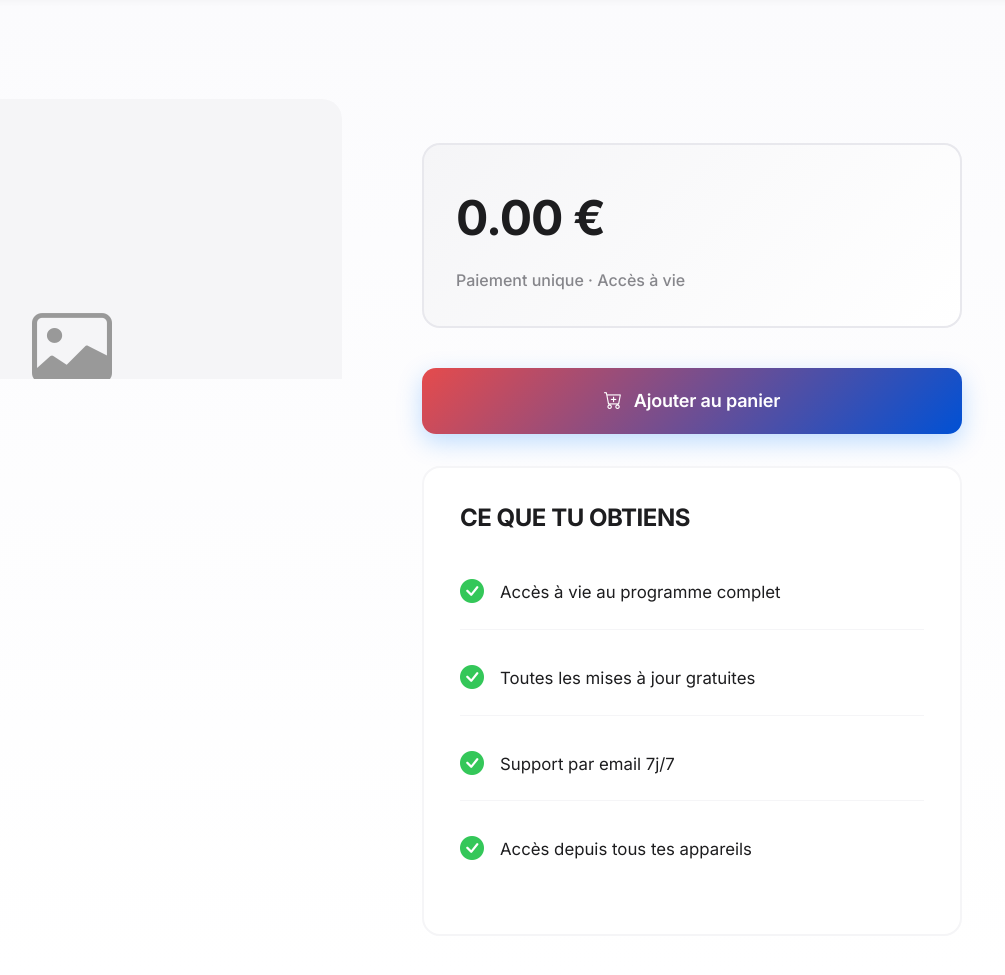
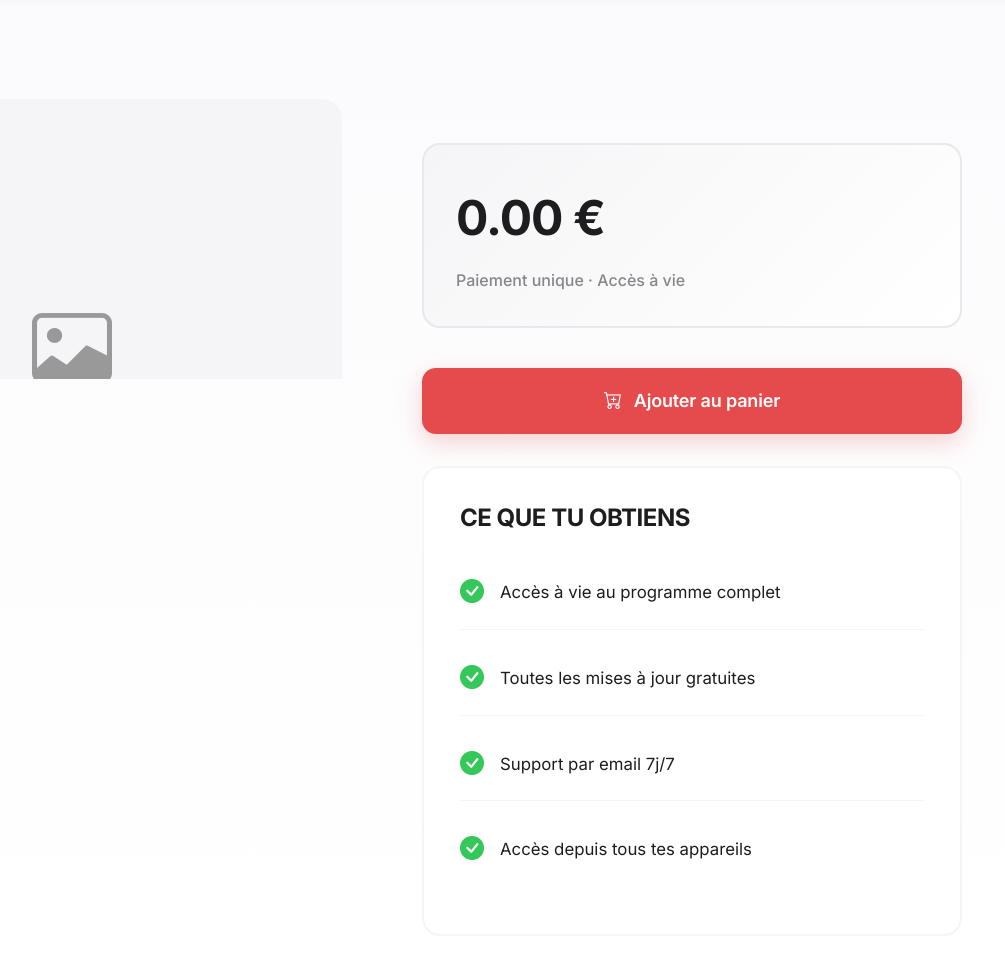
Before and after one commit to max0067/saas, a Flask app: template fitgang_app/templates/shop/product.html in a window 1280 px wide. Shown: the part 99-1074 px from the top of the page, without its empty margins (258-1263 px from the left). Run offline with Flask 3, Linux system fonts and the light colour scheme; the template is opened without the code that fills it, so the values that code supplies are empty; some libraries are stand-ins or nearby versions.

Commit message:
Fix: Bouton 'Ajouter au panier' tout rouge #E54B4C

```diff
--- a/fitgang_app/templates/shop/product.html
+++ b/fitgang_app/templates/shop/product.html
@@ -145,7 +145,7 @@
 }
 
 .btn-add-cart {
-    background: linear-gradient(135deg, var(--fitgang-red) 0%, #0051D5 100%);
+    background: var(--fitgang-red);
     color: white;
     border: none;
     border-radius: 14px;
@@ -159,14 +159,14 @@
     gap: 12px;
     cursor: pointer;
     transition: all 0.3s cubic-bezier(0.4, 0, 0.2, 1);
-    box-shadow: 0 8px 24px rgba(0, 122, 255, 0.25);
+    box-shadow: 0 8px 24px rgba(229, 75, 76, 0.25);
     letter-spacing: -0.01em;
 }
 
 .btn-add-cart:hover {
     transform: translateY(-2px);
-    box-shadow: 0 12px 32px rgba(0, 122, 255, 0.35);
-    background: linear-gradient(135deg, #0051D5 0%, var(--fitgang-red) 100%);
+    box-shadow: 0 12px 32px rgba(229, 75, 76, 0.35);
+    background: var(--fitgang-red-dark);
 }
 
 .btn-add-cart:active {
```
